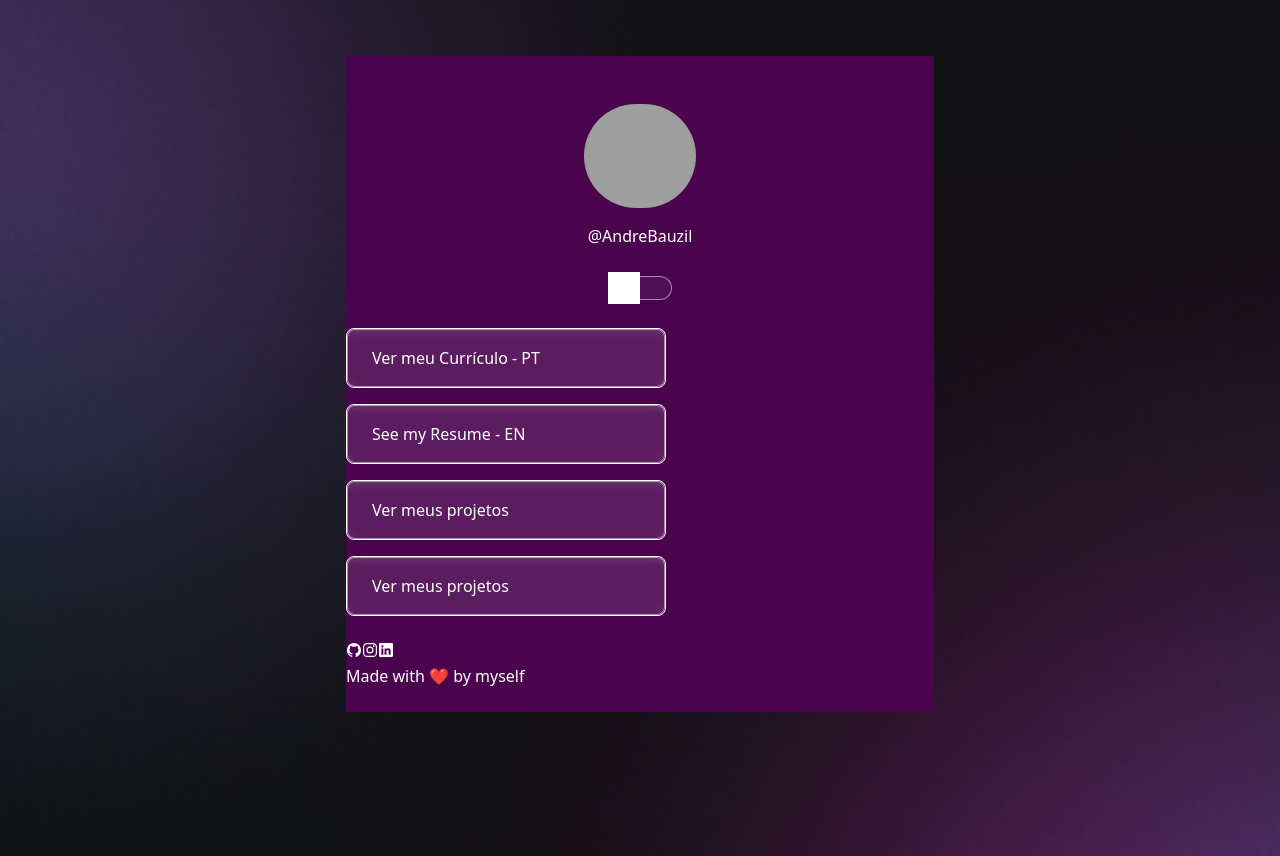
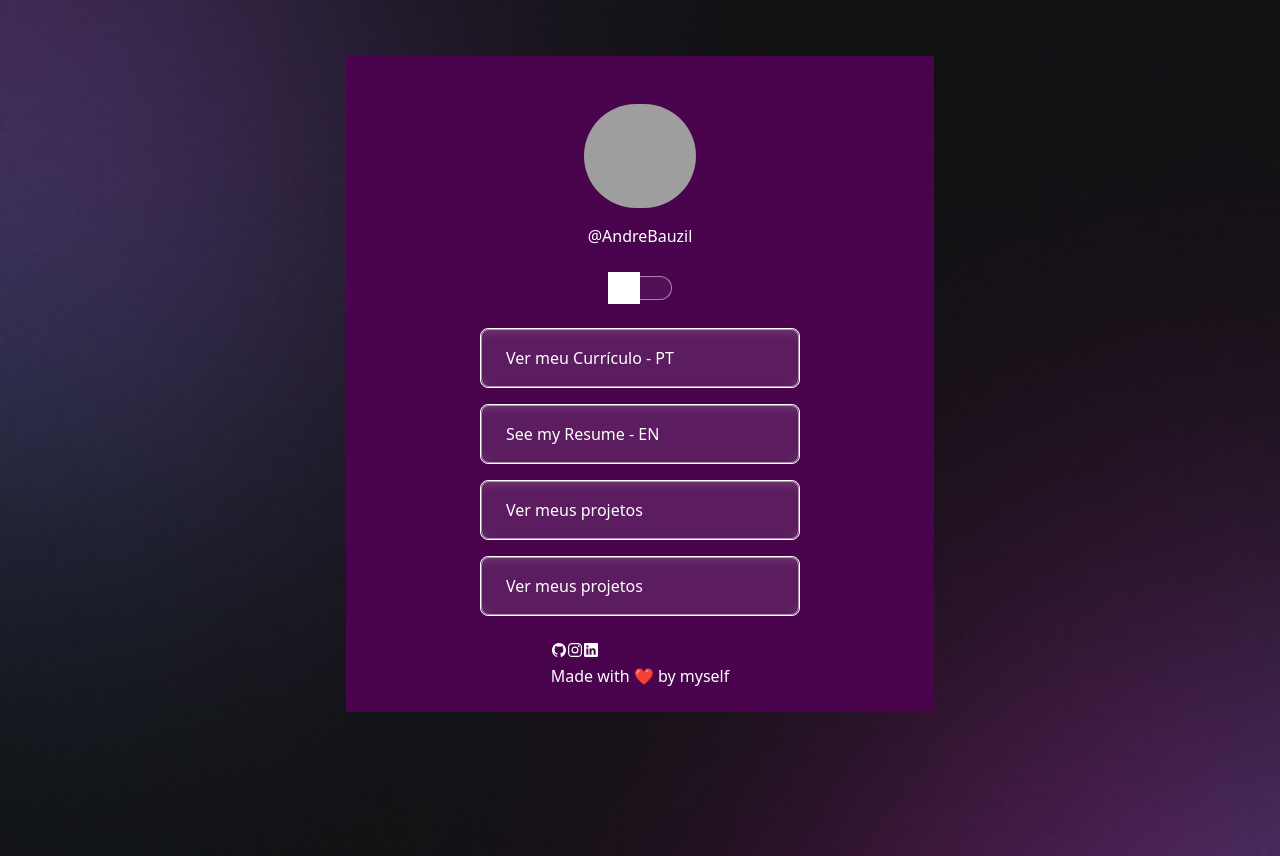
Before and after one commit to AndreBauzil/devlinks-react, a React (Vite) app: page / in a window 1280 px wide. Built offline with nearby package versions, Linux system fonts and the light colour scheme; grey boxes are pictures that could not be loaded; the HTML template or start-up script is replaced by a standard one.

Commit message:
refactor: add some classes to change style

```diff
--- a/src/App.tsx
+++ b/src/App.tsx
@@ -9,7 +9,7 @@ function App() {
 
   return (
     <div
-      className="bg-fuchsia-950 w-full max-w-[588px] mt-14 mx-auto py-6 text-white"
+      className="bg-fuchsia-950 items-center flex flex-col w-full max-w-[588px] mt-14 mx-auto py-6 text-white"
     >
       <Profile
         imgPath="./assets/avatar.jpg"
@@ -19,7 +19,7 @@ function App() {
       <Switch />
 
       <ul
-        className="list-none py-6 flex flex-col gap-4"
+        className="list-none items-center py-6 flex flex-col gap-4 w-full"
       >
         <ListItem
           href="./assets/Currículo - Andre Bauzil.pdf"
```
